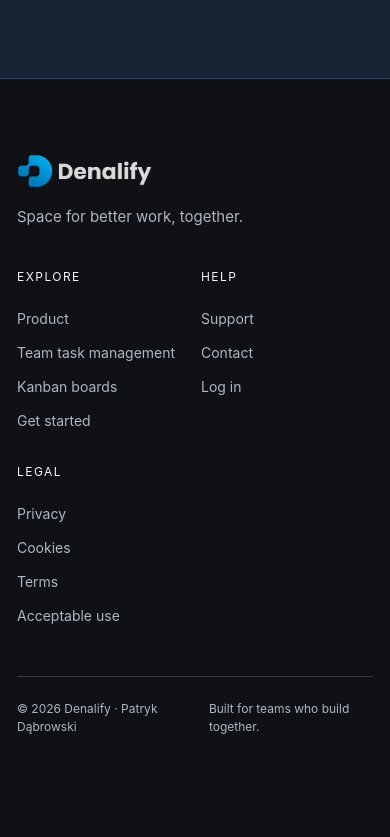
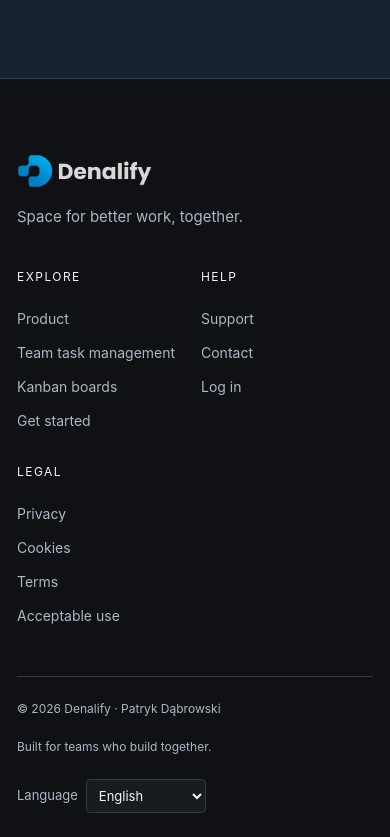
Before and after one commit to Denalify/Landing-Page, a Nuxt app: page / in a window 390 px wide. Shown: the part 8511-9348 px from the top of the page. Before the commit the page ends 9271 px from the top, so only its background shows below. Built offline with nearby package versions, Linux system fonts and the light colour scheme.

Commit message:
Detect browser language and move switcher to footer

```diff
--- a/app/assets/css/main.css
+++ b/app/assets/css/main.css
@@ -185,3 +185,4 @@ body, .marketing-site { background: var(--site-bg); color: var(--site-text); }
 }
 .language-picker{display:inline-flex;align-items:center;gap:8px;font-size:13px;color:var(--site-muted)}.language-picker select{max-width:114px;padding:7px 20px 7px 8px;border:1px solid var(--site-border);border-radius:4px;background:var(--site-panel);color:var(--site-text);font:inherit;cursor:pointer}.language-picker select:focus-visible{outline:2px solid var(--site-blue);outline-offset:2px}.mobile-language-picker{padding:10px 3px;justify-content:space-between}.mobile-language-picker select{max-width:none}.sr-only{position:absolute;width:1px;height:1px;padding:0;margin:-1px;overflow:hidden;clip:rect(0,0,0,0);white-space:nowrap;border:0}@media(max-width:1100px){.desktop-nav{gap:16px}.nav-inner{gap:15px}.nav-actions{gap:12px}.nav-cta{gap:12px}}@media(max-width:920px){.desktop-nav,.nav-actions{display:none}.menu-toggle{display:block}.mobile-nav{display:flex;flex-direction:column;padding:12px 17px 23px;background:var(--site-panel);border-bottom:1px solid var(--site-border);box-shadow:0 15px 30px #0004}.mobile-nav a{padding:12px 3px;font-size:15px;font-weight:650}}
 @media(min-width:921px) and (max-width:1050px){.desktop-nav,.nav-actions{display:none}.menu-toggle{display:block}.mobile-nav{display:flex;flex-direction:column;padding:12px 17px 23px;background:var(--site-panel);border-bottom:1px solid var(--site-border);box-shadow:0 15px 30px #0004}.mobile-nav a{padding:12px 3px;font-size:15px;font-weight:650}}
+.footer-bottom{align-items:center;flex-wrap:wrap}.footer-language-picker{white-space:nowrap}.footer-language-picker select{max-width:none;min-width:120px}@media(max-width:760px){.footer-bottom{align-items:flex-start;flex-direction:column}.footer-language-picker{margin-top:3px}}
--- a/app/components/AppFooter.vue
+++ b/app/components/AppFooter.vue
@@ -1,15 +1,26 @@
 <script setup lang="ts">
-const { t } = useI18n()
+const { t, locale, locales, setLocaleCookie } = useI18n()
 const localePath = useLocalePath()
+const switchLocalePath = useSwitchLocalePath()
+
+async function changeLanguage(event: Event) {
+  const code = (event.target as HTMLSelectElement).value as 'en' | 'pl' | 'es' | 'fr' | 'de' | 'pt'
+  setLocaleCookie(code)
+  await navigateTo(switchLocalePath(code) || localePath('/', code))
+}
 </script>
 
 <template>
   <footer class="site-footer"><div class="section-shell">
     <div class="footer-top"><div class="footer-brand"><NuxtLink :to="localePath('/')" :aria-label="t('nav.home')"><img src="/logo-white.webp" alt="Denalify" width="158" height="44"></NuxtLink><p>{{ t('footer.tagline') }}</p></div><div class="footer-links">
       <div><h2>{{ t('footer.explore') }}</h2><NuxtLink :to="`${localePath('/')}#product`">{{ t('nav.product') }}</NuxtLink><NuxtLink :to="localePath('/task-management')">{{ t('footer.teamTasks') }}</NuxtLink><NuxtLink :to="localePath('/kanban-boards')">{{ t('nav.boards') }}</NuxtLink><NuxtLink :to="`${localePath('/')}#pricing`">{{ t('common.getStarted') }}</NuxtLink></div>
-      <div><h2>{{ t('footer.help') }}</h2><NuxtLink to="/support">{{ t('footer.support') }}</NuxtLink><a href="mailto:contact@denalify.com">{{ t('footer.contact') }}</a><a href="https://app.denalify.com/auth/signin">{{ t('nav.login') }}</a></div>
+      <div><h2>{{ t('footer.help') }}</h2><NuxtLink :to="localePath('/support')">{{ t('footer.support') }}</NuxtLink><a href="mailto:contact@denalify.com">{{ t('footer.contact') }}</a><a href="https://app.denalify.com/auth/signin">{{ t('nav.login') }}</a></div>
       <div><h2>{{ t('footer.legal') }}</h2><NuxtLink to="/privacy">{{ t('footer.privacy') }}</NuxtLink><NuxtLink to="/cookies">{{ t('footer.cookies') }}</NuxtLink><NuxtLink to="/terms">{{ t('footer.terms') }}</NuxtLink><NuxtLink to="/acceptable-use">{{ t('footer.acceptableUse') }}</NuxtLink></div>
     </div></div>
-    <div class="footer-bottom"><span>© {{ new Date().getFullYear() }} Denalify · Patryk Dąbrowski</span><span>{{ t('footer.built') }}</span></div>
+    <div class="footer-bottom">
+      <span>© {{ new Date().getFullYear() }} Denalify · Patryk Dąbrowski</span>
+      <span>{{ t('footer.built') }}</span>
+      <label class="language-picker footer-language-picker"><span>{{ t('nav.language') }}</span><select :value="locale" @change="changeLanguage"><option v-for="item in locales" :key="item.code" :value="item.code">{{ item.name }}</option></select></label>
+    </div>
   </div></footer>
 </template>
--- a/app/components/AppNavbar.vue
+++ b/app/components/AppNavbar.vue
@@ -1,8 +1,6 @@
 <script setup lang="ts">
-const { t, locale, locales } = useI18n()
+const { t } = useI18n()
 const localePath = useLocalePath()
-const switchLocalePath = useSwitchLocalePath()
-const router = useRouter()
 const route = useRoute()
 const open = ref(false)
 const links = computed(() => [
@@ -11,10 +9,6 @@ const links = computed(() => [
   { label: t('nav.boards'), href: localePath('/kanban-boards') },
   { label: t('nav.pricing'), href: `${localePath('/')}#pricing` },
 ])
-function changeLanguage(event: Event) {
-  const code = (event.target as HTMLSelectElement).value as 'en' | 'pl' | 'es' | 'fr' | 'de' | 'pt'
-  router.push(switchLocalePath(code) || localePath('/', code))
-}
 watch(() => route.fullPath, () => { open.value = false })
 </script>
 
@@ -23,14 +17,12 @@ watch(() => route.fullPath, () => { open.value = false })
     <NuxtLink :to="localePath('/')" :aria-label="t('nav.home')" class="brand"><img src="/logo-white.webp" alt="Denalify" width="158" height="44"></NuxtLink>
     <nav class="desktop-nav" :aria-label="t('nav.main')"><NuxtLink v-for="link in links" :key="link.href" :to="link.href">{{ link.label }}</NuxtLink></nav>
     <div class="nav-actions">
-      <label class="language-picker"><span class="sr-only">{{ t('nav.language') }}</span><select :value="locale" :aria-label="t('nav.language')" @change="changeLanguage"><option v-for="item in locales" :key="item.code" :value="item.code">{{ item.name }}</option></select></label>
       <a class="login-link" href="https://app.denalify.com/auth/signin">{{ t('nav.login') }}</a>
       <a class="button button-dark nav-cta" href="https://app.denalify.com/auth/signup">{{ t('common.getStarted') }} <span aria-hidden="true">↗</span></a>
     </div>
     <button class="menu-toggle" type="button" :aria-expanded="open" aria-controls="mobile-nav" :aria-label="t(open ? 'nav.closeMenu' : 'nav.openMenu')" @click="open = !open"><span></span><span></span></button>
   </div><nav v-if="open" id="mobile-nav" class="mobile-nav" :aria-label="t('nav.mobile')">
     <NuxtLink v-for="link in links" :key="link.href" :to="link.href" @click="open = false">{{ link.label }}</NuxtLink>
-    <label class="language-picker mobile-language-picker"><span>{{ t('nav.language') }}</span><select :value="locale" @change="changeLanguage"><option v-for="item in locales" :key="item.code" :value="item.code">{{ item.name }}</option></select></label>
     <a href="https://app.denalify.com/auth/signin">{{ t('nav.login') }}</a><a href="https://app.denalify.com/auth/signup">{{ t('common.getStarted') }} ↗</a>
   </nav></header>
 </template>
--- a/nuxt.config.ts
+++ b/nuxt.config.ts
@@ -10,7 +10,12 @@ export default defineNuxtConfig({
     baseUrl: 'https://denalify.com',
     strategy: 'prefix_except_default',
     defaultLocale: 'en',
-    detectBrowserLanguage: false,
+    detectBrowserLanguage: {
+      useCookie: true,
+      alwaysRedirect: true,
+      redirectOn: 'root',
+      fallbackLocale: 'en',
+    },
     experimental: { strictSeo: true },
     locales: [
       { code: 'en', language: 'en', name: 'English', file: 'en.json' },
```
